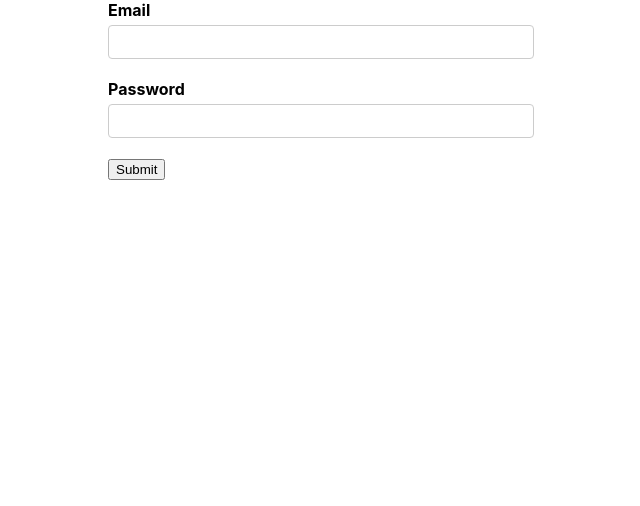
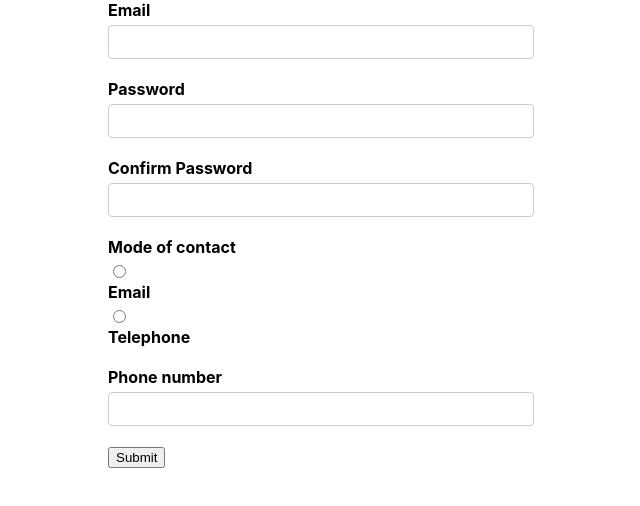
Before and after one commit to fourside/formik_handson, a React (Create React App) app: page / in a window 1280 px wide. Shown: the top 506 px of the page, without its empty margins (319-959 px from the left). Built offline with nearby package versions, Linux system fonts and the light colour scheme.

Commit message:
registration form

```diff
--- a/src/App.js
+++ b/src/App.js
@@ -1,11 +1,11 @@
 import React from 'react';
 import './App.css';
-import { LoginForm } from './components/LoginForm';
+import { RegistrationForm } from './components/RegistrationForm';
 
 function App() {
   return (
     <div className="App">
-      <LoginForm />
+      <RegistrationForm />
     </div>
   );
 }
--- /dev/null
+++ b/src/components/RegistrationForm.js
@@ -0,0 +1,50 @@
+import React from "react";
+import { Formik, Form } from "formik";
+import * as Yup from "yup";
+import { FormikControl } from "./FormikControl";
+
+export function RegistrationForm() {
+  const mocOptions = [
+    { key: "Email", value: "emailmoc" },
+    { key: "Telephone", value: "telephonemoc" },
+  ];
+  const initialValues = {
+    email: "",
+    password: "",
+    confirmPassword: "",
+    modeOfContact: "",
+    phone: "",
+  };
+  const validationSchema = Yup.object({
+    email: Yup.string().email("Invalid email format").required("Required"),
+    password: Yup.string().required("Required"),
+    confirmPassword: Yup.string().oneOf([Yup.ref("password"), ""], "Passwords must match").required("Required"),
+    modeOfContact: Yup.string().required("Required"),
+    phone: Yup.string().when("modeOfContact", {
+      is: "telephonemoc",
+      then: Yup.string().required("Required"),
+    }),
+  });
+  const onSubmit = (values, props) => {
+    console.log("form data", values);
+    props.setSubmitting(false);
+  };
+  return (
+    <Formik initialValues={initialValues} validationSchema={validationSchema} onSubmit={onSubmit}>
+      {(formik) => {
+        console.log(formik)
+        return (
+        <Form>
+          <FormikControl control="input" type="email" name="email" label="Email" />
+          <FormikControl control="input" type="password" name="password" label="Password" />
+          <FormikControl control="input" type="password" name="confirmPassword" label="Confirm Password" />
+          <FormikControl control="radio" name="modeOfContact" label="Mode of contact" options={mocOptions} />
+          <FormikControl control="input" type="text" name="phone" label="Phone number" />
+          <button type="submit" disabled={!formik.isValid || formik.isSubmitting}>
+            Submit
+          </button>
+        </Form>
+      )}}
+    </Formik>
+  );
+}
```
